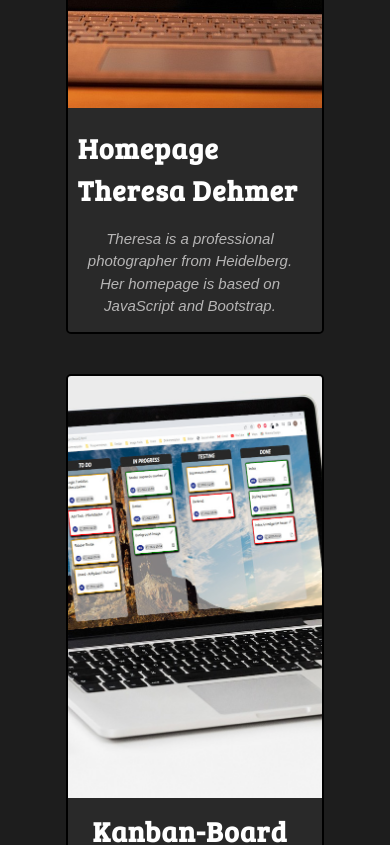
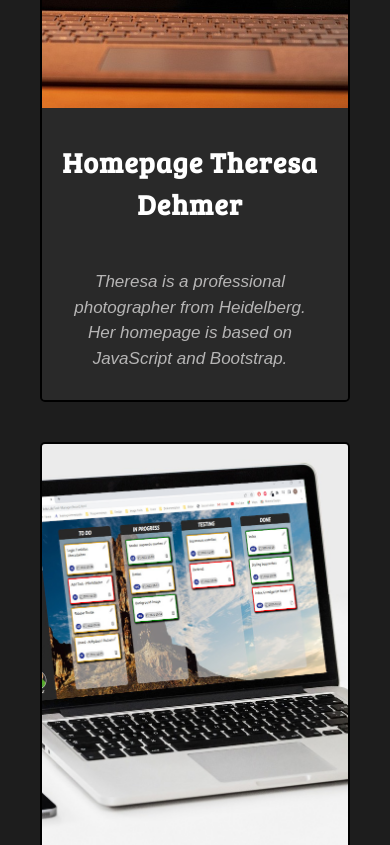
Before and after one commit to FabianKalus/Portfolio-Fabian-Kalus, an Angular app: page / in a window 390 px wide. Shown: the part 2387-3232 px from the top of the page. Built offline with nearby package versions, Linux system fonts and the light colour scheme.

Commit message:
responsiv about

```diff
--- a/src/app/about-me/about-me.component.html
+++ b/src/app/about-me/about-me.component.html
@@ -3,15 +3,16 @@
         <img class="about-img" src="assets/img/aboutme.jpeg"  >
         <div class="about-text py-2" >
             <p class=" fs-1 pb-2 subtitle">Me, Myself & I</p>
-            <p class="">
-                My journey began as a german police officer based in Frankfurt am Main. Now I'm a Front-end developer. You might think that these professionals are totally different because they are. But that's why I chose it.
-                <br><br>
-                A few years ago in South Africa, I got addicted to surfing and, in general, traveling. Meeting new people with amazing background stories, learning new skills, getting to know different kinds of lifestyles, and at the end of the day, watching the sunset behind the mountains.
-                <br><br>
-                Last year I realized that 30 days of holiday per year are not enough time for me to stay at the ocean. Based on my math skills, my way of logical understanding, my gaming experience from my early 20's, and of course, the possibility of working remotely, I decided to become a web developer.
-                <br><br>
-                I know, addicted to traveling isn't the most popular quality to say in an interview, but it would be wrong not to state what my expectations are upfront. And you know, if you give me the opportunity to live my dream, I will work very hard to keep it.
-            </p>
+            <div class="about-description">
+                <p class="pb-lg-1 pb-2">My journey began as a german police officer based in Frankfurt am Main. Now I'm a Front-end developer. You might think that these professionals are totally different because they are. But that's why I chose it.
+                </p>
+                <p class="pb-lg-1 pb-2">A few years ago in South Africa, I got addicted to surfing and, in general, traveling. Meeting new people with amazing background stories, learning new skills, getting to know different kinds of lifestyles, and at the end of the day, watching the sunset behind the mountains.
+                </p>
+                <p class="pb-lg-1 pb-2">Last year I realized that 30 days of holiday per year are not enough time for me to stay at the ocean. Based on my math skills, my way of logical understanding, my gaming experience from my early 20's, and of course, the possibility of working remotely, I decided to become a web developer.
+                </p>
+                <p>I know, addicted to traveling isn't the most popular quality to say in an interview, but it would be wrong not to state what my expectations are upfront. And you know, if you give me the opportunity to live my dream, I will work very hard to keep it.
+                </p>
+            </div>
         </div>
     </div>
 </div>
--- a/src/app/about-me/about-me.component.scss
+++ b/src/app/about-me/about-me.component.scss
@@ -16,10 +16,17 @@
     background-color: white;
     text-align: center;
     height: 90vh;
-    padding-left: 17vw;
-    padding-right: 3vw;
+    padding-left: 16vw;
+    padding-right: 2vw;
     margin-right: 14vw;
     border-radius: 4px;
+
+}
+
+.about-description {
+    display: flex;
+    flex-direction: column;
+    align-items: flex-end;
 
 }
 
@@ -34,17 +41,18 @@
         background-color: white;
         text-align: center;
         height: 90vh;
-        padding-left: 15vw;
-        padding-right: 5vw;
+        padding-left: 3vw;
+        padding-right: 3vw;
         margin-right: 0;
-        transform: translate(-6vw, 0);
+        transform: translate(0, 0);
     }
     .about-img {
-        transform: translate(6vw, 0);
+        transform: translate(0, 0);
         z-index: 1;
+        height: 90vh;
     }
 }
-    @media (max-width: 992px) {
+@media (max-width: 768px) {
         .about-container {
             height: auto;
         }
--- a/src/app/portfolio/portfolio.component.html
+++ b/src/app/portfolio/portfolio.component.html
@@ -1,5 +1,5 @@
 <div id="portfolio" class=" px-3 pt-4 ps-6 d-flex flex-column flex-md-row justify-content-between">
-    <div class="portfolio-left col-10 col-md-6 pe-md-1">
+    <div class="portfolio-left col-sm-10 col-12 col-md-6 pe-md-1">
         <div class="pb-4">
             <span class="caveat">&lt; h2 &gt;</span>
             <p class="subtitle text-secondary">Portfolio</p>
@@ -26,7 +26,7 @@
                 <img class="portfolio-img" [ngClass]="{'biggerImg' : imgNumber == 1}"
                     src="assets/img/portfolio/fotohomepage_screen(5).jpg">
                 <div class="project-description-container ps-1 pe-2 py-1 w-100">
-                    <p class="portfolio-element-title bree">Homepage Theresa Dehmer</p>
+                    <p class="portfolio-element-title bree text-center">Homepage Theresa Dehmer</p>
                     <div>
                         <p class="portfolio-element-text ">Theresa is a professional photographer from Heidelberg.</p>
                         <p class="portfolio-element-text ">Her homepage is based on JavaScript and Bootstrap.</p>
@@ -63,7 +63,7 @@
             </div>
         </div>
     </div>
-    <div class="portfolio-right col-10 col-md-6 ps-md-1">
+    <div class="portfolio-right col-sm-10 col-12 col-md-6 ps-md-1">
         <div class="portfolio-element mb-3" data-aos="fade-up" data-aos-duration="1000">
             <div class="position-relative d-flex align-items-center flex-column" (mouseenter)="scaleImg(3)"
                 (mouseleave)="pauseVideo()">
@@ -86,7 +86,7 @@
                     src="assets/img/portfolio/pokemon_screen.jpg">
                 <div class="project-description-container ps-1 pe-2 py-1 w-100">
                     <p class="portfolio-element-title bree">Pokedex</p>
-                    <p class="portfolio-element-text ">Based on JavaScript and a RESTful API.<br>
+                    <p class="portfolio-element-text ">Based on JavaScript and a RESTful API.
                         The user gets information on selected properties of all Pokemon and can become a Poke-Master.
                     </p>
                 </div>
--- a/src/app/portfolio/portfolio.component.scss
+++ b/src/app/portfolio/portfolio.component.scss
@@ -18,7 +18,7 @@ video {
 
 
 .portfolio-element-text {
-    font-size: 15px;
+    font-size: 17px;
     text-align: center;
     font-style: italic;
     padding-left: 1rem;
@@ -153,3 +153,23 @@ video {
     }
 
 }
+
+@media (max-width: 768px) {
+    #portfolio {
+       align-items: center;
+    }
+    .portfolio-element-text {
+        padding-left: 0rem;
+        padding-right:0rem;
+    }
+    .portfolio-element{
+        height: 85vh;
+    }
+    .view-at-container {
+        height: 35vh;
+    }
+    .project-description-container {
+        height: 35vh;
+    }
+
+}
```
